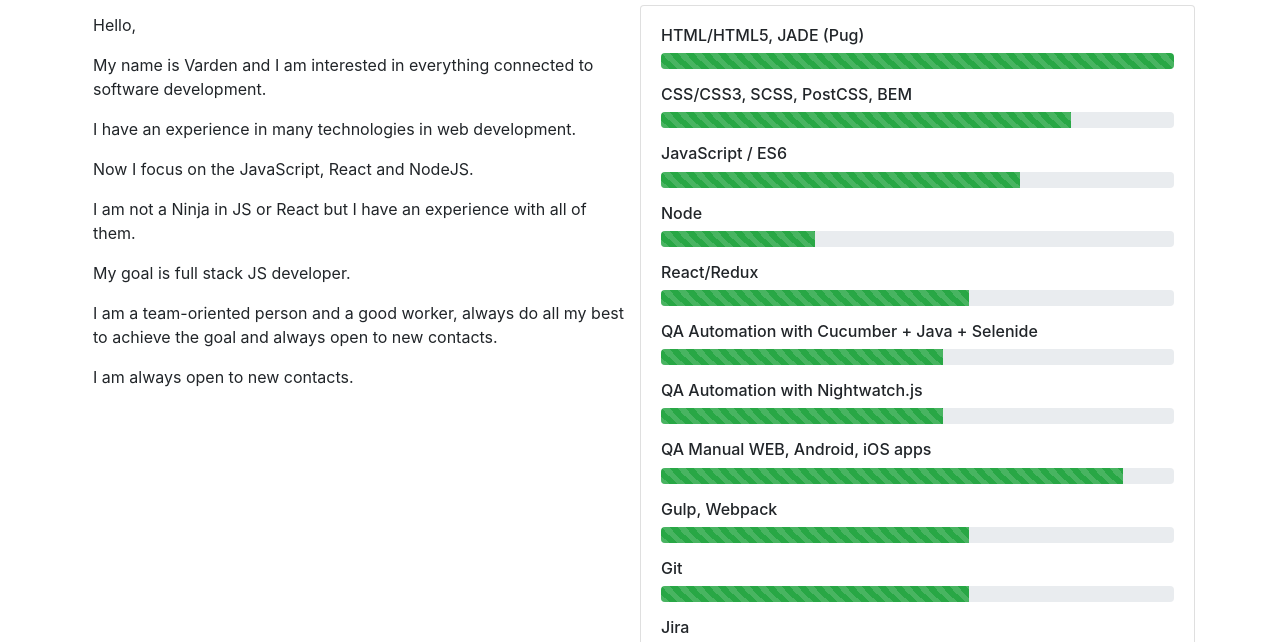
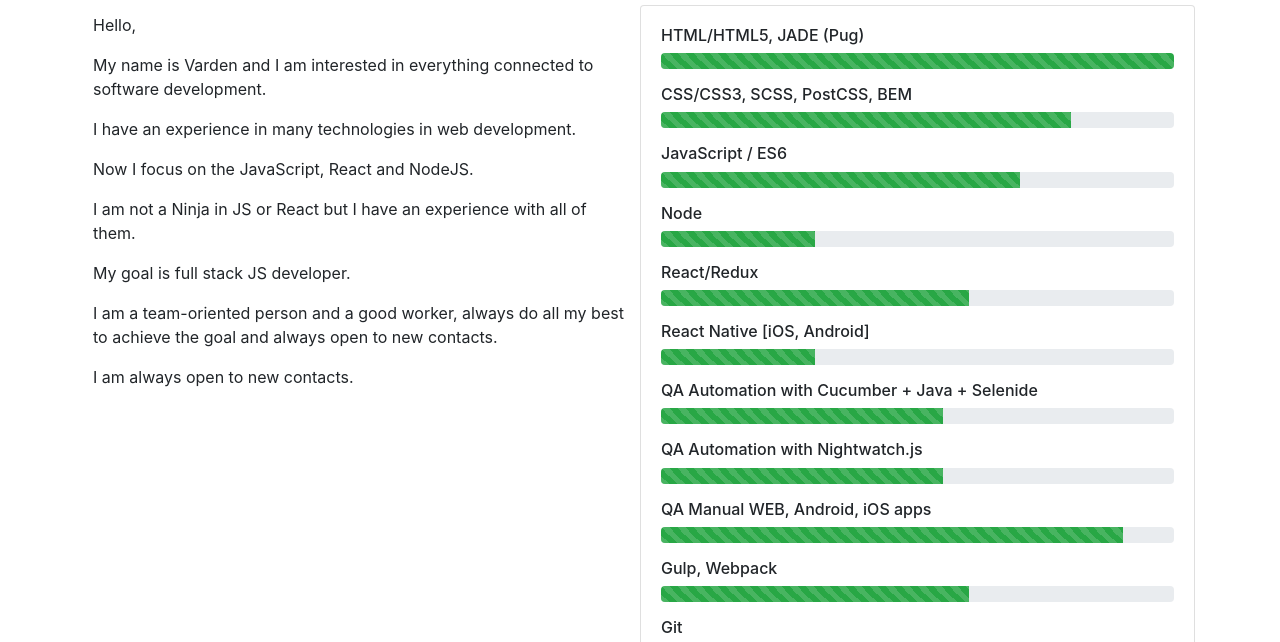
Before and after one commit to ivarden/ivarden.github.io, a website: page src/index.html in a window 1280 px wide. Shown: the part 139-781 px from the top of the page. Drawn offline with Linux system fonts and the light colour scheme; some packages are replaced by stand-ins of ours; a script that the page names is missing.

Commit message:
Update index.html

```diff
--- a/src/index.html
+++ b/src/index.html
@@ -87,6 +87,10 @@
           <h6>React/Redux</h6>
           <div class="progress mb-3">
             <div class="progress-bar bg-success progress-bar-striped" style="width:60%"></div>
+          </div>
+          <h6>React Native [iOS, Android]</h6>
+          <div class="progress mb-3">
+            <div class="progress-bar bg-success progress-bar-striped" style="width:30%"></div>
           </div>
           <h6>QA Automation with Cucumber + Java + Selenide</h6>
           <div class="progress mb-3">
```
